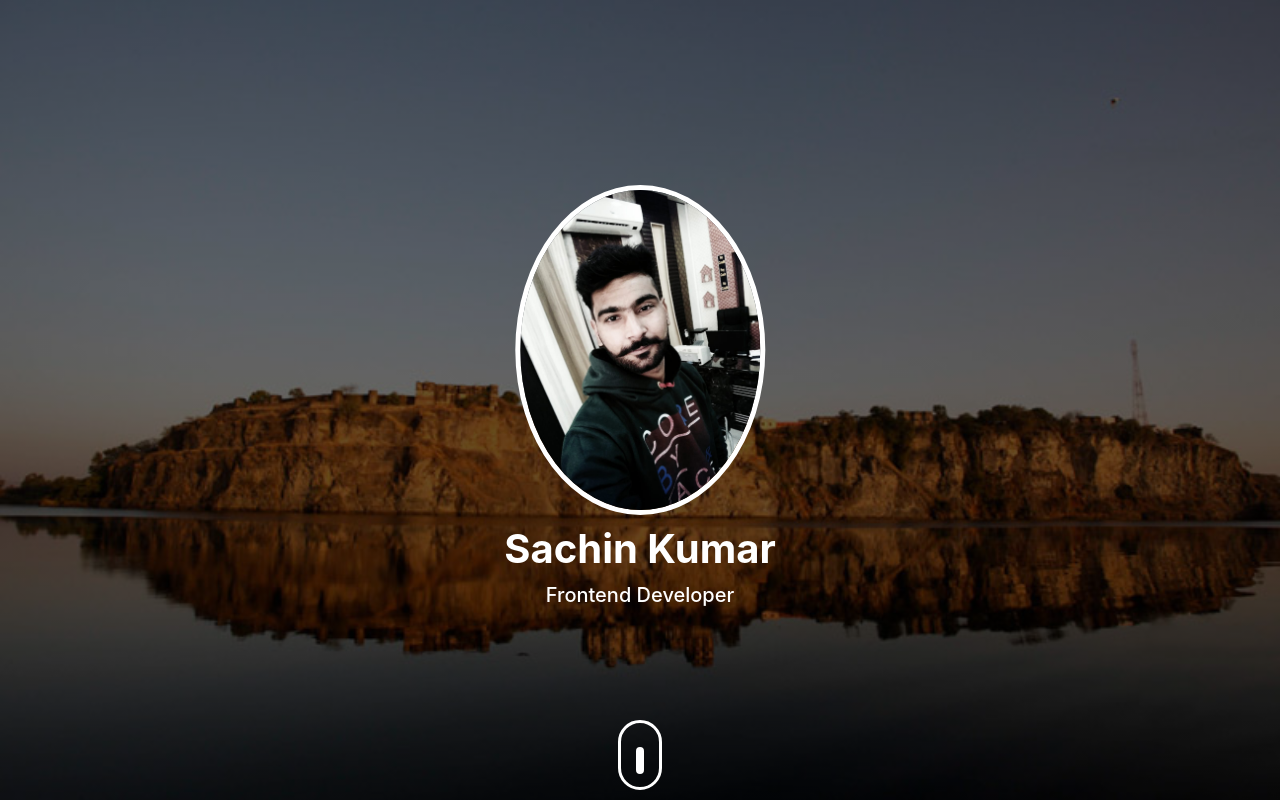
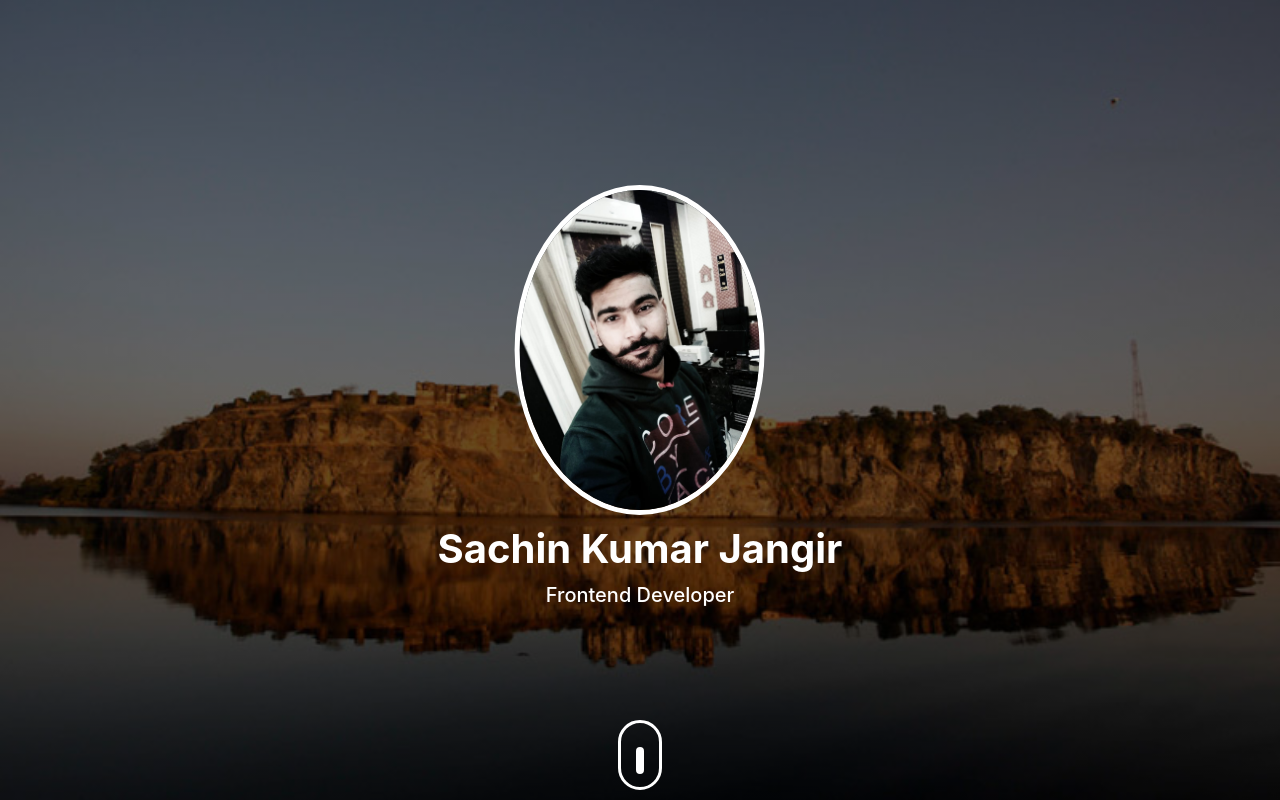
Before and after one commit to jangir-sachin/FrontEnd-Resume, a plain HTML site: page index.html in a window 1280 px wide. Shown: the top 800 px of the page. Drawn offline with nearby package versions, Linux system fonts and the light colour scheme.

Commit message:
name changes

```diff
--- a/index.html
+++ b/index.html
@@ -30,7 +30,7 @@
 
 		<div class="user-box">
 			<img src="img/sachin1.jpeg">
-			<h1>Sachin Kumar</h1>
+			<h1>Sachin Kumar Jangir</h1>
 			<h5>Frontend Developer</h5>
 		</div>
 	</div>
```
